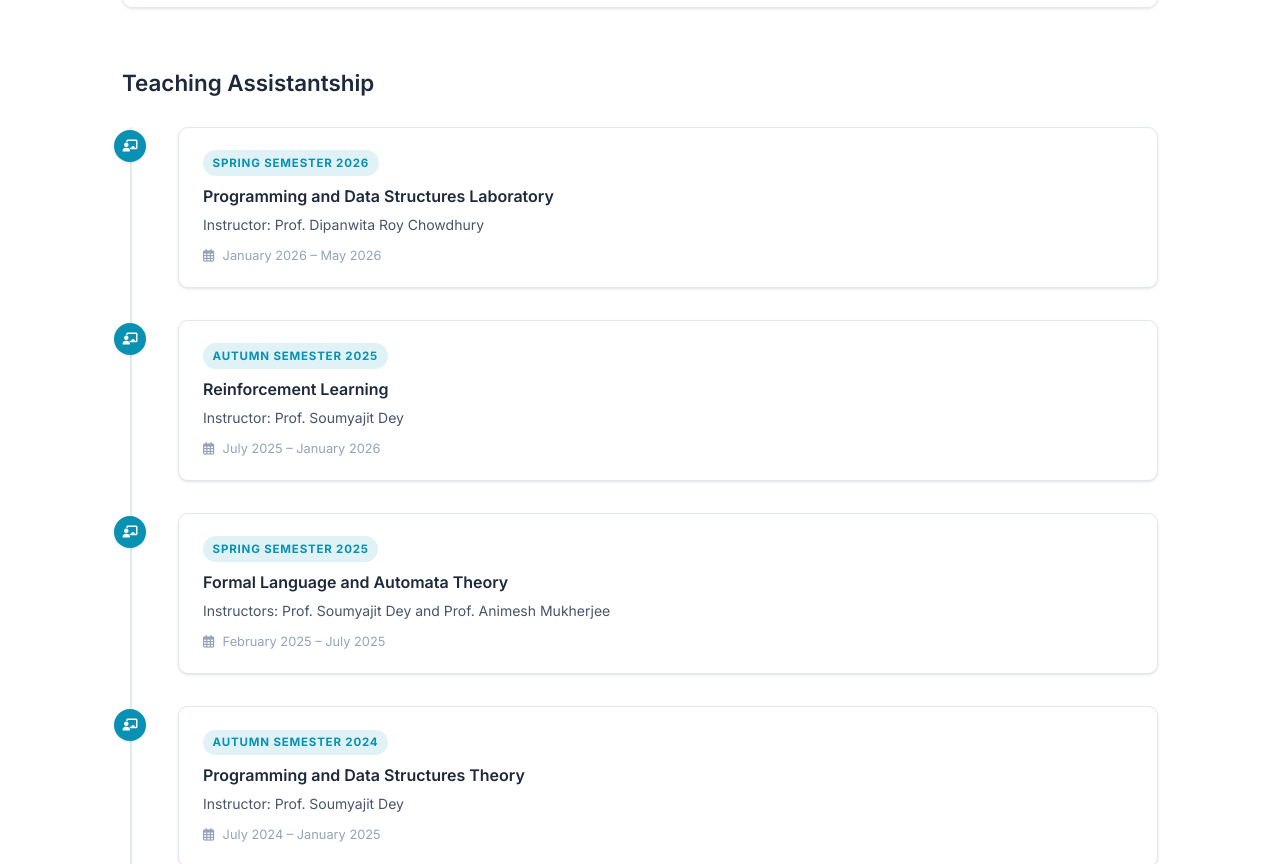
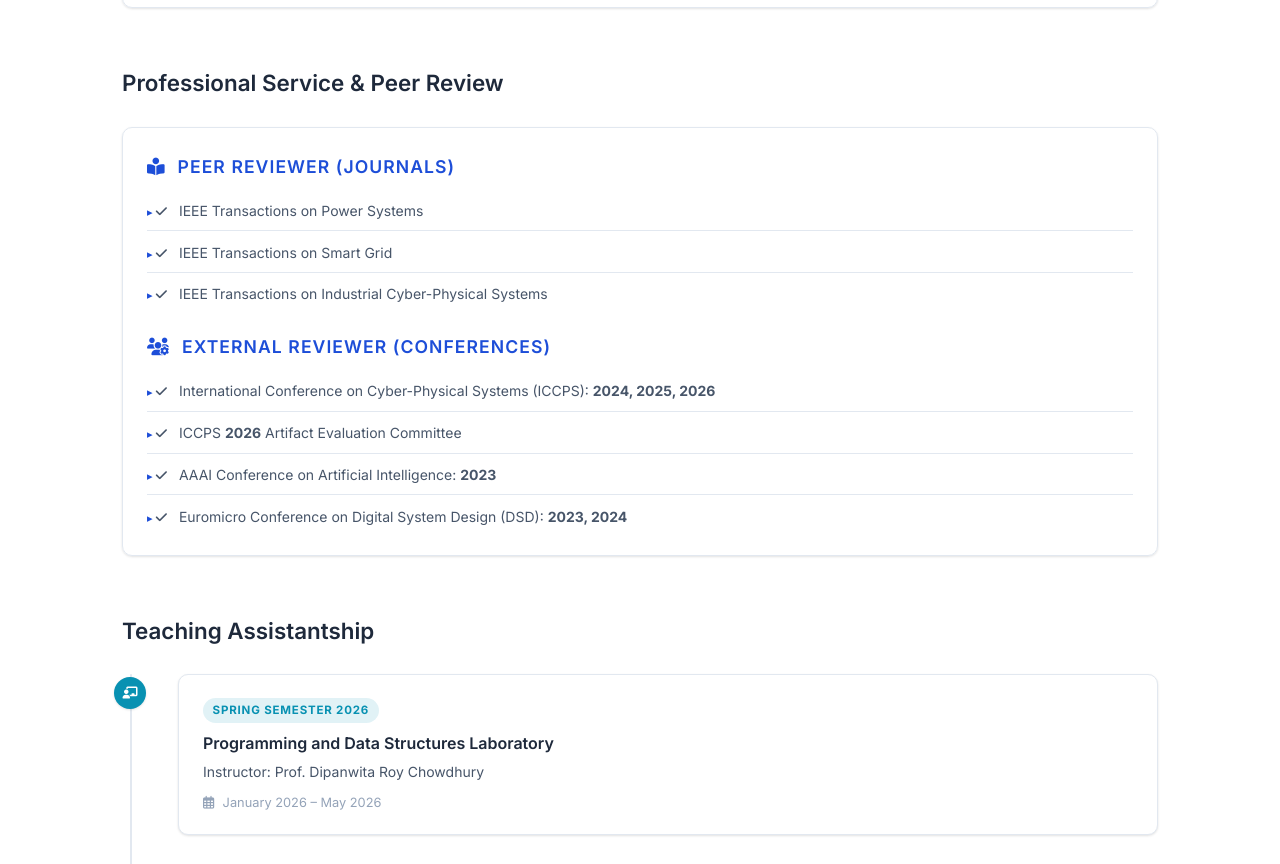
Before and after one commit to sumanmaiti100/sumanmaiti100.github.io, a plain HTML site: page index.html in a window 1280 px wide. Shown: the part 7841-8705 px from the top of the page. Drawn offline with Linux system fonts and the light colour scheme.

Commit message:
Add Professional Service & Peer Review section

```diff
--- a/index.html
+++ b/index.html
@@ -586,6 +586,25 @@
                 </ul>
             </div>
 
+            <h3 class="subsection-title reveal" style="margin-bottom: 1.5rem; font-size: 1.4rem; color: var(--text); font-weight: 600;">Professional Service &amp; Peer Review</h3>
+            <div class="info-card reveal" style="background: var(--card-bg); padding: 1.5rem; border-radius: var(--radius-md); margin-bottom: 3rem; border: 1px solid var(--border);">
+
+                <h4 style="color: var(--accent); margin-bottom: 1rem; font-size: 1.1rem;"><i class="fas fa-book-reader"></i> Peer Reviewer (Journals)</h4>
+                <ul style="list-style-type: none; padding-left: 0; margin-bottom: 1.5rem;">
+                    <li style="margin-bottom: 0.5rem; border-bottom: 1px solid var(--border); padding-bottom: 0.5rem;"><i class="fas fa-check" style="color: var(--text-2); margin-right: 8px; font-size: 0.8rem;"></i> IEEE Transactions on Power Systems</li>
+                    <li style="margin-bottom: 0.5rem; border-bottom: 1px solid var(--border); padding-bottom: 0.5rem;"><i class="fas fa-check" style="color: var(--text-2); margin-right: 8px; font-size: 0.8rem;"></i> IEEE Transactions on Smart Grid</li>
+                    <li style="margin-bottom: 0; border-bottom: none;"><i class="fas fa-check" style="color: var(--text-2); margin-right: 8px; font-size: 0.8rem;"></i> IEEE Transactions on Industrial Cyber-Physical Systems</li>
+                </ul>
+
+                <h4 style="color: var(--accent); margin-bottom: 1rem; font-size: 1.1rem;"><i class="fas fa-users-cog"></i> External Reviewer (Conferences)</h4>
+                <ul style="list-style-type: none; padding-left: 0; margin-bottom: 0;">
+                    <li style="margin-bottom: 0.5rem; border-bottom: 1px solid var(--border); padding-bottom: 0.5rem;"><i class="fas fa-check" style="color: var(--text-2); margin-right: 8px; font-size: 0.8rem;"></i> International Conference on Cyber-Physical Systems (ICCPS): <strong>2024, 2025, 2026</strong></li>
+                    <li style="margin-bottom: 0.5rem; border-bottom: 1px solid var(--border); padding-bottom: 0.5rem;"><i class="fas fa-check" style="color: var(--text-2); margin-right: 8px; font-size: 0.8rem;"></i> ICCPS <strong>2026</strong> Artifact Evaluation Committee</li>
+                    <li style="margin-bottom: 0.5rem; border-bottom: 1px solid var(--border); padding-bottom: 0.5rem;"><i class="fas fa-check" style="color: var(--text-2); margin-right: 8px; font-size: 0.8rem;"></i> AAAI Conference on Artificial Intelligence: <strong>2023</strong></li>
+                    <li style="margin-bottom: 0; border-bottom: none;"><i class="fas fa-check" style="color: var(--text-2); margin-right: 8px; font-size: 0.8rem;"></i> Euromicro Conference on Digital System Design (DSD): <strong>2023, 2024</strong></li>
+                </ul>
+            </div>
+
             <h3 class="subsection-title reveal" style="margin-bottom: 1.5rem; font-size: 1.4rem; color: var(--text); font-weight: 600;">Teaching Assistantship</h3>
             <div class="timeline">
 
```
